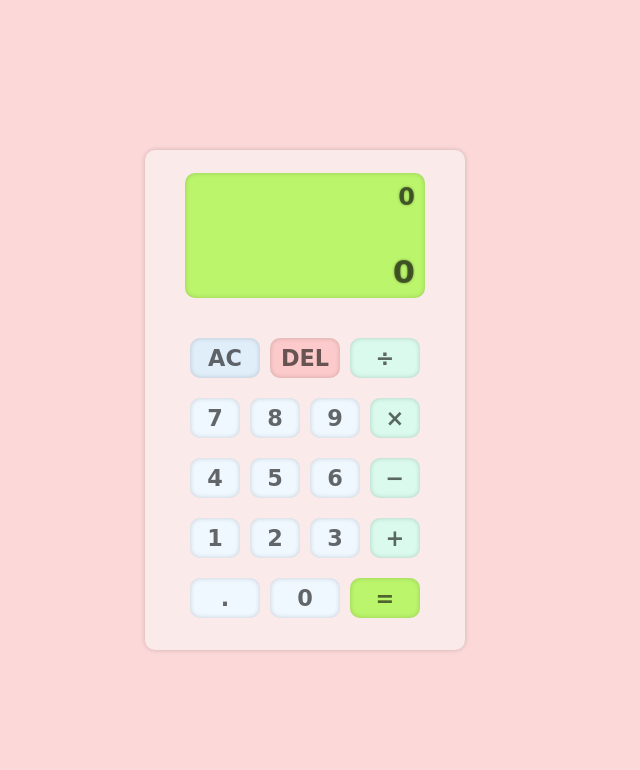
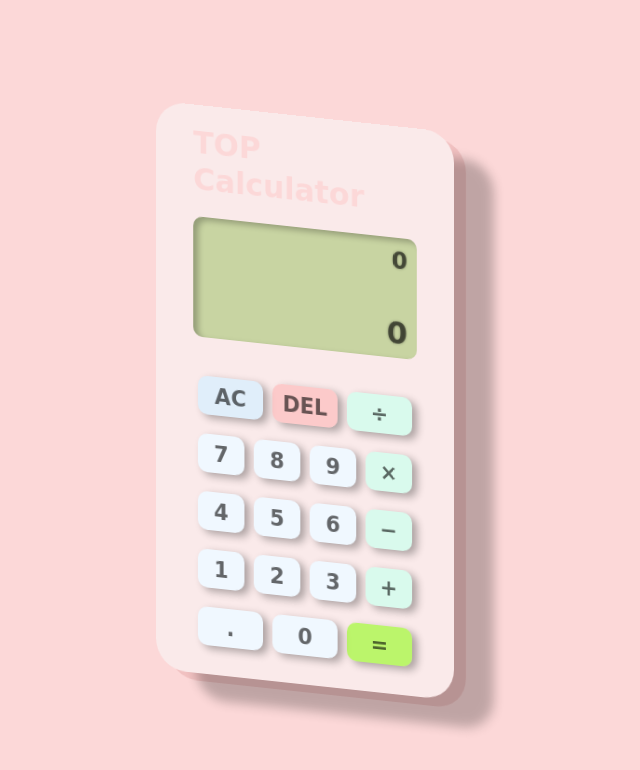
Before and after one commit to jdsuplito/TOP-Calculator, a plain HTML site: page index.html in a window 1280 px wide. Both pictures are taken after a click on the button "AC". Shown: the whole page, without its empty margins (335-975 px from the left). Drawn offline with Linux system fonts and the light colour scheme; a web font is replaced by a local one.

Commit message:
add speech and animation effects

```diff
--- a/TOP-C-Assets/TOP-C-MainCss/style.css
+++ b/TOP-C-Assets/TOP-C-MainCss/style.css
@@ -24,17 +24,24 @@
 /* TABLE CONTAINER */
 
 .calc-con {
-  height: 500px;
+  height: auto;
   width: 25%;
   display: flex;
   flex-direction: column;
   justify-content: center;
   align-items: center;
   flex-wrap: wrap;
-  box-shadow: 0 0 5px #0000002d;
   border-radius: 10px;
+  padding: 20px 40px;
+  transition: all 200ms;
   background: rgb(250, 234, 234);
-  padding: 20px 40px;
+  border-radius: 32px;
+}
+
+.calc-title {
+  font-family: 'ZCOOL QingKe HuangYou', cursive;
+  color: rgb(252, 216, 216);
+  margin-bottom: 20px;
 }
 
 .calc-head {
@@ -45,8 +52,8 @@
   justify-content: center;
   align-items: center;
   font-family: 'ZCOOL QingKe HuangYou', cursive;
-  background: #88ff008a;
-  box-shadow: inset 0 0 5px #0000002d;
+  background: #57a3004f;
+  box-shadow: inset 0 0 10px 2px #00000059;
   border-radius: 10px;
   padding: 10px;
 }
@@ -120,3 +127,15 @@
 .equal {
   background: #88ff008a;
 }
+
+.highlight {
+  transition: all 500ms;
+  background: #88ff008a;
+  transform: scale(0.9);
+}
+
+.highlight-2 {
+  transition: all 500ms;
+  background: #00e1ff8a;
+  transform: scale(0.9);
+}
--- a/TOP-C-Assets/TOP-C-MainJs/script.js
+++ b/TOP-C-Assets/TOP-C-MainJs/script.js
@@ -1,3 +1,5 @@
+const calcContainer = document.querySelector(".calc-con");
+const calcHead = document.querySelector('.calc-head');
 const displayOneEl = document.getElementById("display-one");
 const displayOperators = document.getElementById("display-op");
 const displayTwoEl = document.getElementById("display-two");
@@ -6,6 +8,8 @@ const deleteBtn = document.querySelector(".delete");
 const numbersBtn = document.querySelectorAll(".number");
 const operatorsBtn = document.querySelectorAll(".operation");
 const equalBtn = document.querySelector(".equal");
+const btnStyling = document.querySelector("#btn-class");
+const conStyling = document.querySelector("#con-class");
 
 /**
  * This adds the functionality to the number buttons.
@@ -49,29 +53,44 @@ document.addEventListener("keyup", getKeyUpFunction);
  */
 function getKeyUpFunction(e) {
   if (
-    (e.type === "keyup" && e.key === ".") ||
+    (e.key === ".") ||
     (!isNaN(parseFloat(e.key)) && isFinite(e.key))
   ) {
+    highlightUiButton(e.key);
     //If the key pressed is a number or a decimal point.
     return updateNumbers(e); //Call the updateNumbers function.
   } else if (
-    (e.type === "keyup" && e.key === "+") ||
+    (e.key === "+") ||
     e.key === "-" ||
     e.key === "*" ||
     e.key === "/"
   ) {
+    highlightUiButton(e.key);
     //If the key pressed is an operator.
     return updateOperator(e); //Call the updateOperator function.
-  } else if (e.type === "keyup" && e.key === "Enter") {
+  } else if (e.key === "Enter") {
+    highlightUiButton(e.key);
     //If the key pressed is the enter key.
     return equal(); //Call the equal function.
-  } else if (e.type === "keyup" && e.key === "Backspace") {
+  } else if (e.key === "Backspace") {
+    highlightUiButton(e.key);
     //If the key pressed is the backspace key.
     return deleteOne(); //Call the deleteOne function.
-  } else if (e.type === "keyup" && e.key === "Delete") {
+  } else if (e.key === "Delete") {
+    highlightUiButton(e.key);
     //If the key pressed is the delete key.
     return clearAll(); //Call the clearAll function.
   }
+}
+
+function highlightUiButton(key) {
+  const isEscaped = ['+', '-', '*', '/'].includes(key) ? '\\' : '';
+  const button = document.querySelector(`#btn-${isEscaped}${key}`);
+  const classToUse = key === 'Enter' ? 'highlight-2' : 'highlight';
+  button.classList.add(classToUse);
+  setTimeout(() => {
+    button.classList.remove(classToUse);
+  }, 500);
 }
 
 /**
@@ -94,6 +113,8 @@ function updateNumbers(e) {
     //Otherwise, return.
     return;
   }
+
+  sayText(numVal === '.' ? 'point' : numVal); //Say the number.
 
   // These set of conditions are used to determine which display should be
   // updated based on the state of the displays.
@@ -138,6 +159,8 @@ function updateOperator(e) {
     return;
   }
 
+  sayText(operationVal);
+
   //These set of conditions are used to determine which display should be
   //updated based on the state of the displays.
   if (displayTwoEl.innerHTML === "0" && displayOneEl.innerHTML !== "0") {
@@ -172,6 +195,7 @@ function clearAll() {
   displayOneEl.innerHTML = "0";
   displayOperators.innerHTML = "";
   displayTwoEl.innerHTML = "0";
+  sayText('all clear');
 }
 
 /**
@@ -231,4 +255,72 @@ function equal() {
     displayOperators.innerHTML = "";
     displayTwoEl.innerHTML = "0";
   }
+
+  sayText(`equals ${displayTwoEl.innerHTML}`)
 }
+
+let synth = window.speechSynthesis;
+let voiceChoice;
+setTimeout(() => {
+  voiceChoice = synth.getVoices()[4];
+}, 500);
+
+/**
+ * This function is used to say a message
+ * @param {string} message - The message to be spoken.
+ */
+function sayText(message) {
+  const utterThis = new SpeechSynthesisUtterance(message);
+  utterThis.voice = voiceChoice;
+  synth.speak(utterThis);
+}
+
+/**
+ * This function gets the center coordinates of an element.
+ * @param {*} el - the element to get the coordinates of.
+ * @returns an object with the coordinates of the center of the element.
+ */
+function getCenter(el) {
+  const rect = el.getBoundingClientRect(); // Get the coordinates of the element
+  return {
+    x: rect.left + rect.width / 2, // The x coordinate of the center of the element.
+    y: rect.top + rect.height / 2 // The y coordinate of the center of the element.
+  };
+}
+
+// This holds the coordinates of the center of the whole calculator.
+const calcCenter = getCenter(calcContainer);
+
+// This tilts the calculator based on the position of the mouse from the center of the calculator.
+document.body.addEventListener("mousemove", (e) => {
+  // Destructure the coordinates of center of the calculator.
+  const { x: calcX, y: calcY } = calcCenter;
+  // The difference between the mouse coordinates and the center of the calculator.
+  const yRotation = calcY - e.clientY;
+  const xRotation = calcX - e.clientX;
+
+  // Set the visual thickness of the calculator when it is tilted
+  const calcThickness = 15;
+  // Set the color of the sides or thickness of the calculator when it is tilted
+  const thicknessColor = '#f1c1c1';
+  const displayShadowColor = '#00000042';
+  // Calculate the angle of the rotation
+  const targetXRotation = (yRotation/25) % 360;
+  const targetYRotation = (xRotation/30) % 360;
+
+  // Set the shadow of the display based on the angle of the rotation.
+  calcHead.style.boxShadow = `inset ${xRotation/120}px ${yRotation/120}px 6px ${displayShadowColor}`;
+
+  // Set dynamic styling for buttons and  calculator container based on the angle of the rotation.
+  btnStyling.innerHTML = `
+    .calc-num-btn {
+      box-shadow: ${xRotation/120}px ${yRotation/120}px 8px #00000050;
+    }
+  `;
+  conStyling.innerHTML = `
+    .calc-con {
+      transform: rotateX(${targetXRotation}deg) rotateY(${targetYRotation}deg);
+      box-shadow: ${xRotation/15}px ${yRotation/15}px 12px #0000003d, ${xRotation/50}px ${yRotation/50}px 0 ${thicknessColor};
+    }
+  `
+});
--- a/index.html
+++ b/index.html
@@ -11,6 +11,7 @@
 <body>
   <div class="main">
     <div class="calc-con">
+      <h1 class="calc-title">TOP Calculator</h1>
       <div class="calc-head">
         <h2 id="display-one" class="calc-head-displays">0</h2>
         <h3 id="display-op" class="calc-head-displays"></h3>
@@ -18,36 +19,39 @@
       </div>
       <div class="calc-body">
         <div class="calc-num-con">
-          <button class="calc-num-btn all-clear">AC</button>
-          <button class="calc-num-btn delete">DEL</button>
-          <button class="calc-num-btn operation">÷</button>
+          <button id="btn-Delete" class="calc-num-btn all-clear">AC</button>
+          <button id="btn-Backspace" class="calc-num-btn delete">DEL</button>
+          <button id="btn-/" class="calc-num-btn operation">÷</button>
         </div>
         <div class="calc-num-con">
-          <button class="calc-num-btn number">7</button>
-          <button class="calc-num-btn number">8</button>
-          <button class="calc-num-btn number">9</button>
-          <button class="calc-num-btn operation">×</button>
+          <button id="btn-7" class="calc-num-btn number">7</button>
+          <button id="btn-8" class="calc-num-btn number">8</button>
+          <button id="btn-9" class="calc-num-btn number">9</button>
+          <button id="btn-*" class="calc-num-btn operation">×</button>
         </div>
         <div class="calc-num-con">
-          <button class="calc-num-btn number">4</button>
-          <button class="calc-num-btn number">5</button>
-          <button class="calc-num-btn number">6</button>
-          <button class="calc-num-btn operation">−</button>
+          <button id="btn-4" class="calc-num-btn number">4</button>
+          <button id="btn-5" class="calc-num-btn number">5</button>
+          <button id="btn-6" class="calc-num-btn number">6</button>
+          <button id="btn--" class="calc-num-btn operation">−</button>
         </div>
         <div class="calc-num-con">
-          <button class="calc-num-btn number">1</button>
-          <button class="calc-num-btn number">2</button>
-          <button class="calc-num-btn number">3</button>
-          <button class="calc-num-btn operation">+</button>
+          <button id="btn-1" class="calc-num-btn number">1</button>
+          <button id="btn-2" class="calc-num-btn number">2</button>
+          <button id="btn-3" class="calc-num-btn number">3</button>
+          <button id="btn-+" class="calc-num-btn operation">+</button>
         </div>
         <div class="calc-num-con">
-          <button class="calc-num-btn number">.</button>
-          <button class="calc-num-btn number">0</button>
-          <button class="calc-num-btn equal">=</button>
+          <button id="btn-." class="calc-num-btn number">.</button>
+          <button id="btn-0" class="calc-num-btn number">0</button>
+          <button id="btn-Enter" class="calc-num-btn equal">=</button>
         </div>
       </div>
     </div>
   </div>
 
+  <!-- This holds the dynamic styles controlled by js. -->
+  <style id="btn-class"></style>
+  <style id="con-class"></style>
 </body>
 </html>
```
